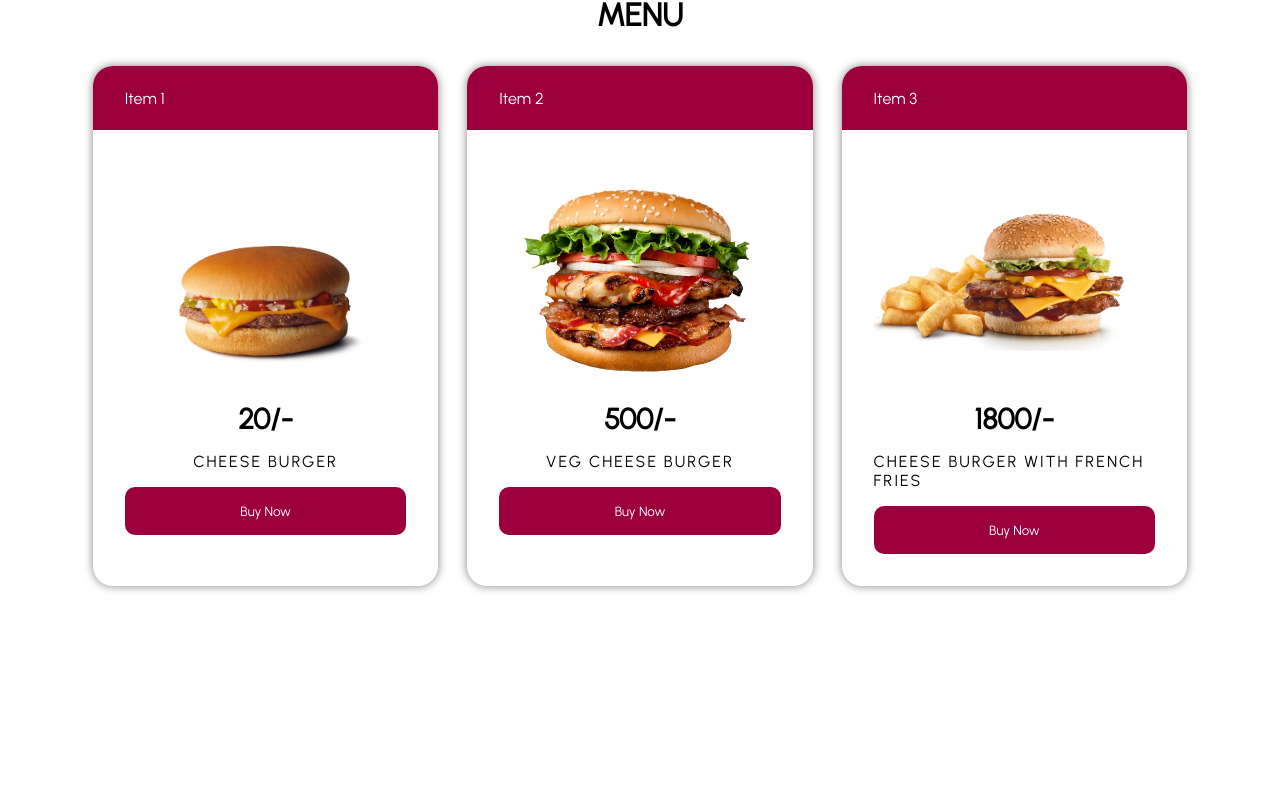
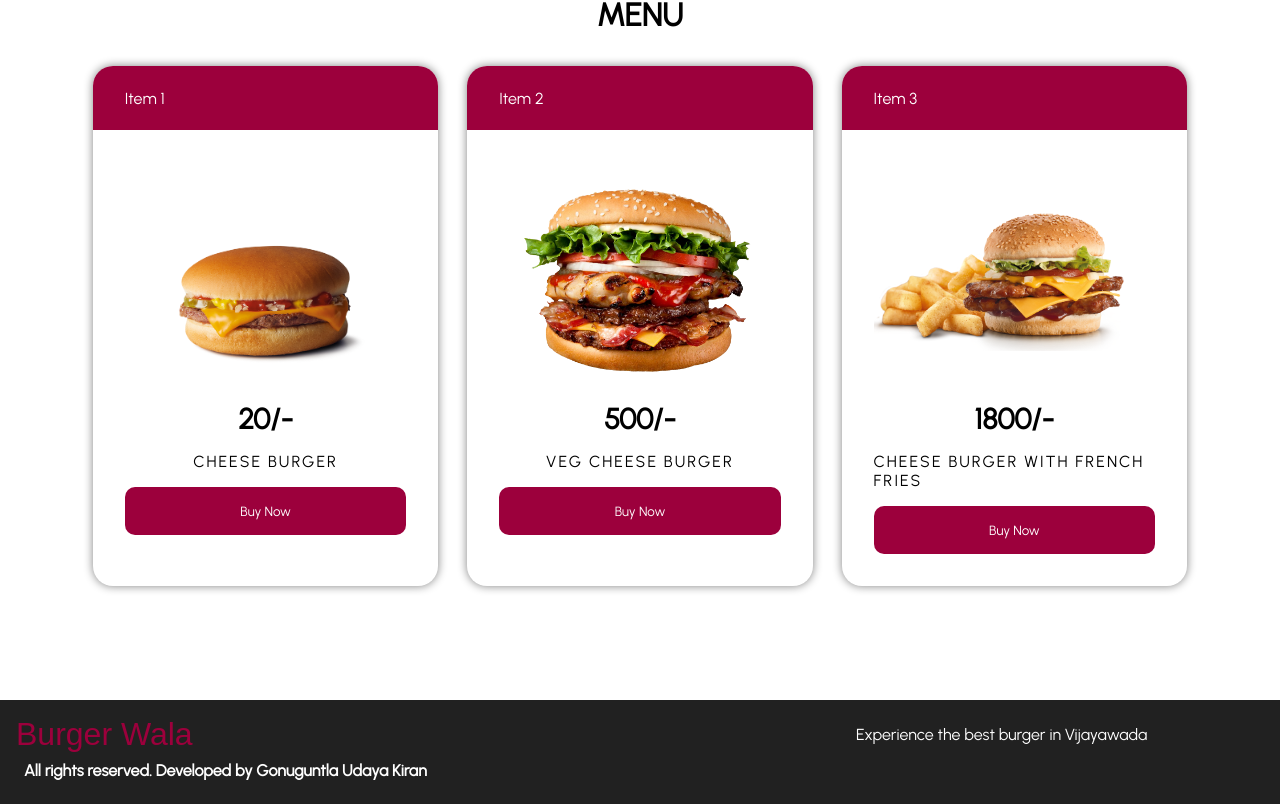
Before and after one commit to udaya19/MERN-shopping, a React (Create React App) app in the folder frontend/: page / in a window 1280 px wide. Shown: the part 635-1439 px from the top of the page. Before the commit the page ends 1335 px from the top, so only its background shows below. Built offline with nearby package versions, Linux system fonts and the light colour scheme.

Commit message:
Footer component

```diff
--- a/frontend/src/App.js
+++ b/frontend/src/App.js
@@ -1,5 +1,6 @@
 import { Route, Routes } from "react-router-dom";
 import Home from "./components/home/Home";
+import Footer from "./components/layout/Footer";
 import Header from "./components/layout/Header";
 import "./styles/app.scss";
 function App() {
@@ -9,6 +10,7 @@ function App() {
       <Routes>
         <Route path="/" element={<Home />} />
       </Routes>
+      <Footer />
     </div>
   );
 }
--- /dev/null
+++ b/frontend/src/components/layout/Footer.jsx
@@ -0,0 +1,17 @@
+import React from "react";
+import "../../styles/footer.scss";
+const Footer = () => {
+  return (
+    <div>
+      <footer>
+        <h2>Burger Wala</h2>
+        <p>Experience the best burger in Vijayawada</p>
+        <strong>
+          All rights reserved. Developed by Gonuguntla Udaya Kiran
+        </strong>
+      </footer>
+    </div>
+  );
+};
+
+export default Footer;
--- /dev/null
+++ b/frontend/src/styles/footer.scss
@@ -0,0 +1,50 @@
+@import 'color';
+
+footer {
+  min-height: 50px;
+  background-color: $dark;
+  padding: 1rem;
+  display: grid;
+  grid-template-columns: 2fr 1fr;
+  color: white;
+  align-items: center;
+
+  h2 {
+    color: $red;
+    font-family: fantasy;
+    font-weight: 400;
+    font-size: 2rem;
+  }
+
+  p,
+  strong {
+    margin: 0.5rem;
+  }
+
+  aside {
+    height: 100%;
+    display: flex;
+    flex-direction: column;
+    align-items: center;
+
+    h4 {
+      font-size: 1.1rem;
+    }
+
+    a {
+      margin: 0.5rem;
+      font-size: 2rem;
+      color: white;
+      &:hover {
+        color: $red;
+      }
+    }
+  }
+}
+
+@media screen and (max-width: 600px) {
+  footer {
+    grid-template-columns: 1fr;
+    text-align: center;
+  }
+}
```
